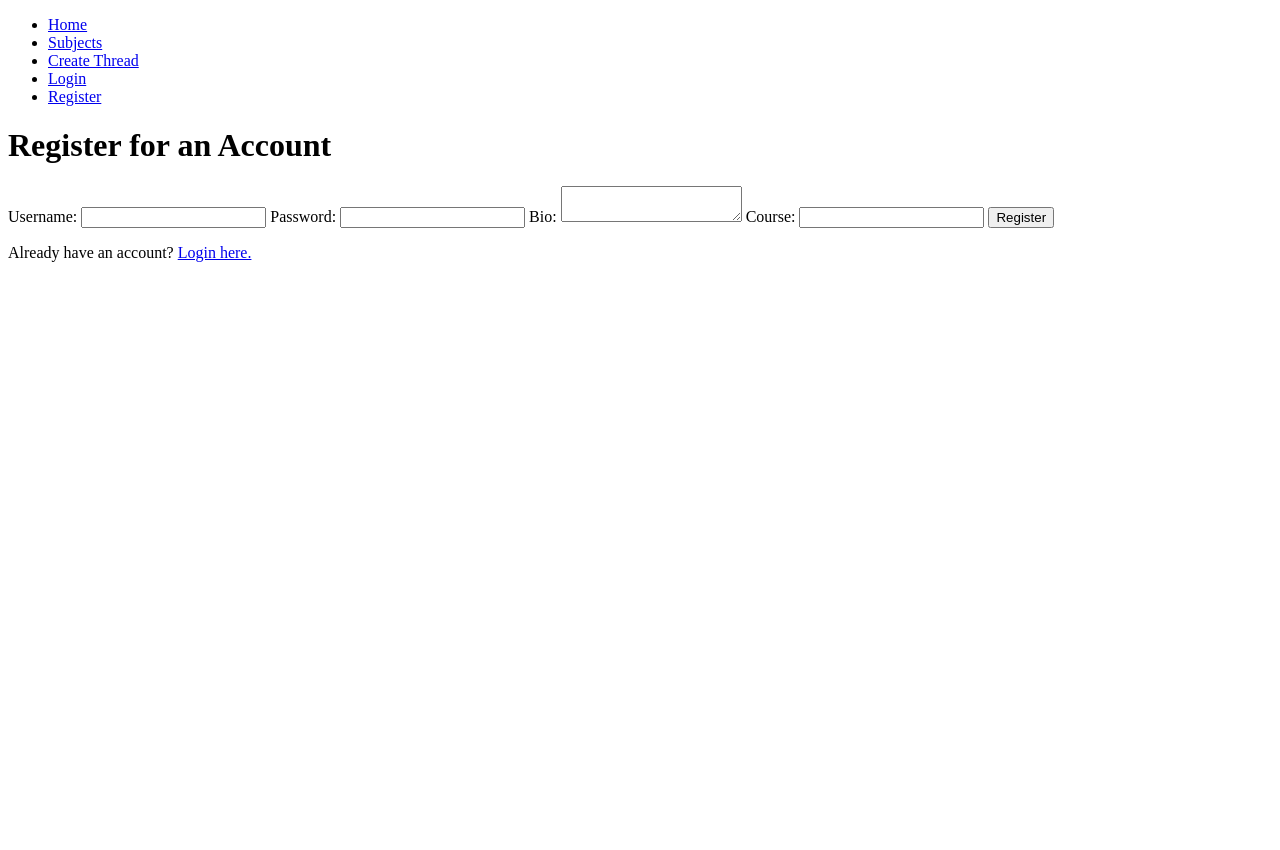
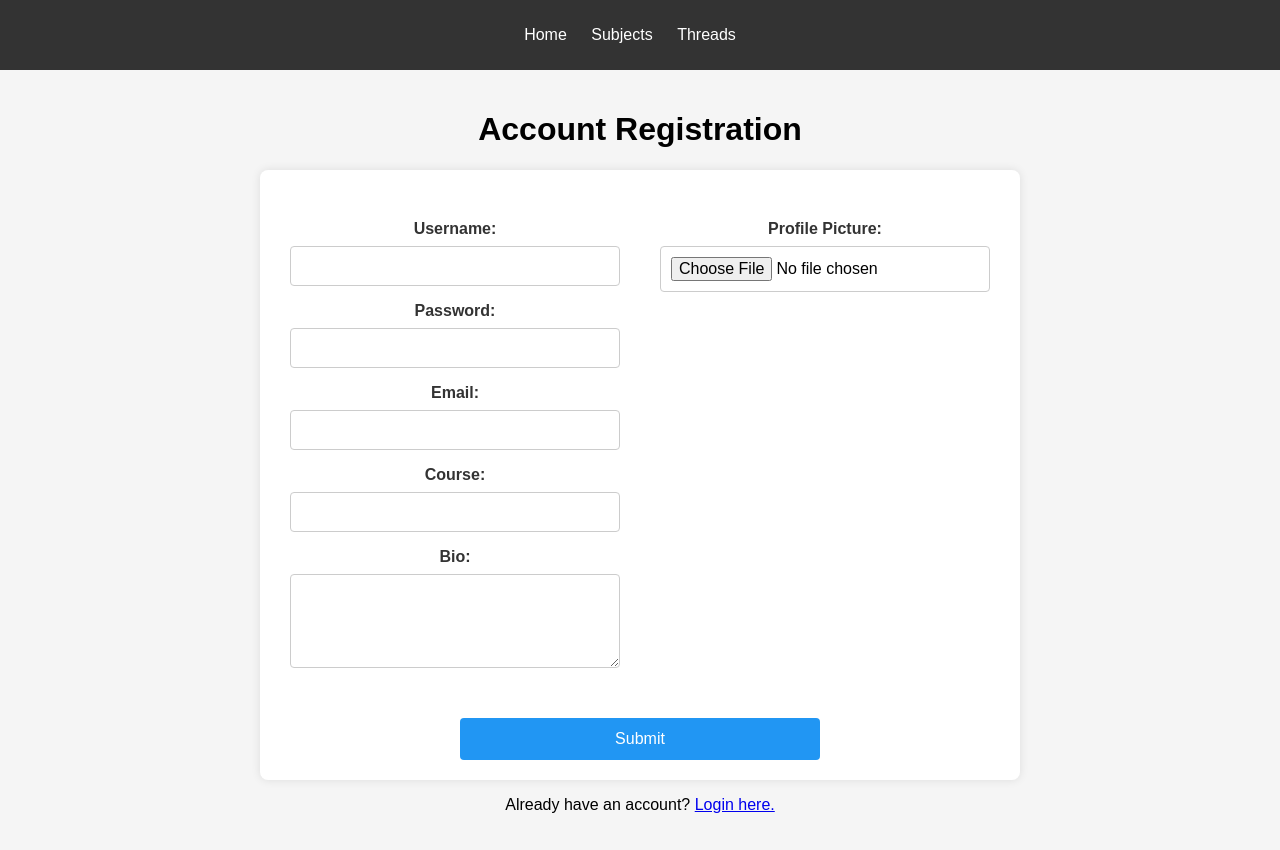
Before and after one commit to lanceferr/studdit, a plain HTML site: page src/register.html in a window 1280 px wide. Before the commit the page ends 800 px from the top, so only its background shows below. Drawn offline with Linux system fonts and the light colour scheme.

Commit message:
feat: added Styling and additional features for Registration page

```diff
--- /dev/null
+++ b/src/css/register.css
@@ -0,0 +1,116 @@
+body {
+    font-family: Arial, Helvetica, sans-serif;
+    background-color: #f5f5f5;
+    margin: 0;
+    padding: 0;
+    display: flex;
+    flex-direction: column;
+    align-items: center;
+    min-height: 100vh;
+}
+
+header {
+    background-color: #333;
+    color: white;
+    padding: 10px 0;
+    text-align: center;
+    width: 100%;
+}
+
+nav ul {
+    list-style-type: none;
+    text-align: center;
+    padding: 0;
+}
+
+nav ul li {
+    display: inline-block;
+    margin-right: 20px;
+}
+
+nav ul li a {
+    color: white;
+    text-decoration: none;
+}
+
+.centered-content {
+    max-width: 800px;
+    width: 100%;
+    padding: 20px;
+    box-sizing: border-box;
+    text-align: center;
+}
+
+.form-container {
+    background-color: #fff;
+    border-radius: 8px;
+    box-shadow: 0 0 10px rgba(0, 0, 0, 0.1);
+    padding: 20px;
+    display: flex;
+    flex-direction: column;
+}
+
+#register-form {
+    margin-top: 20px;
+    display: flex;
+    flex-direction: row;
+    gap: 20px;
+}
+
+.column-left, .column-right {
+    flex: 1;
+    padding: 10px;
+}
+
+label {
+    display: block;
+    margin-bottom: 8px;
+    color: #333;
+    font-weight: bold;
+}
+
+input, select, textarea {
+    width: 100%;
+    padding: 10px;
+    margin-bottom: 16px;
+    box-sizing: border-box;
+    border: 1px solid #ccc;
+    border-radius: 4px;
+    font-size: 16px;
+}
+
+button {
+    background-color: #2196F3;
+    color: white;
+    padding: 12px 20px;
+    border: none;
+    border-radius: 4px;
+    cursor: pointer;
+    font-size: 16px;
+    width: 100%;
+}
+
+button:hover {
+    background-color: #1e88e5;
+}
+
+img {
+    max-width: 100%;
+    height: auto;
+    margin-bottom: 16px;
+    border-radius: 4px;
+}
+
+#profilePic {
+    display: none; /* Hidden */
+    max-width: 100%;
+    height: auto;
+    margin-top: 10px;
+}
+
+.submit-button-container {
+    display: block;
+    align-self: center;
+    width: 50%;
+    margin-top: 20px;
+}
--- /dev/null
+++ b/src/js/register.js
@@ -0,0 +1,50 @@
+document.getElementById('register-form').addEventListener('submit', function(event) {
+    event.preventDefault();
+    const usernameInput = document.getElementById('username-input');
+    const passwordInput = document.getElementById('password-input');
+    const emailInput = document.getElementById('email-input');
+    const bioInput = document.getElementById('bio-input');
+
+    if (usernameInput.value && passwordInput.value && emailInput.value && bioInput.value) {
+        const storedUsers = JSON.parse(localStorage.getItem('users')) || [];
+        const newUser = {
+            username: usernameInput.value,
+            password: passwordInput.value,
+            email: emailInput.value,
+            bio: bioInput.value,
+            profilePicture: 'default.png',
+            courses: []
+        };
+
+        storedUsers.push(newUser);
+        localStorage.setItem('users', JSON.stringify(storedUsers));
+        alert('Registration successful!');
+        window.location.href = '/login.html';
+    } else {
+        alert('Username, password, email, and bio are required.');
+    }
+});
+
+function displayProfilePic() {
+    const input = document.getElementById('photo');
+    const img = document.getElementById('profilePic');
+
+    if (input.files && input.files[0]) {
+      const reader = new FileReader();
+
+      reader.onload = function (e) {
+        img.src = e.target.result;
+        img.style.display = 'block';
+      };
+
+      reader.readAsDataURL(input.files[0]);
+    }
+}
+
+function submitForm() {
+    const formData = new FormData(document.getElementById('profileForm'));
+
+    for (const pair of formData.entries()) {
+      console.log(pair[0] + ': ' + pair[1]);
+    }
+}
--- a/src/register.html
+++ b/src/register.html
@@ -3,8 +3,8 @@
 <head>
     <meta charset="UTF-8">
     <meta name="viewport" content="width=device-width, initial-scale=1.0">
-    <title>Studdit Forum - Register</title>
-    <link rel="stylesheet" href="css/styles.css">
+    <title>Register</title>
+    <link rel="stylesheet" href="css/register.css">
 </head>
 <body>
     <header>
@@ -12,35 +12,49 @@
             <ul>
                 <li><a href="index.html">Home</a></li>
                 <li><a href="subject.html">Subjects</a></li>
-                <li><a href="create-thread.html">Create Thread</a></li>
-                <li><a href="login.html">Login</a></li>
-                <li><a href="register.html">Register</a></li>
+                <li><a href="thread.html">Threads</a></li>
             </ul>
         </nav>
     </header>
 
-    <main>
-        <h1>Register for an Account</h1>
+    <main class="centered-content">
+        <h1>Account Registration</h1>
 
-        <form id="register-form">
-            <label for="username">Username:</label>
-            <input type="text" id="username" required>
+        <div class="form-container">
+            <form action="" id="register-form">
+              <div class="column-left">
+                <label for="name">Username:</label>
+                <input type="text" name="name" id="name" required>
 
-            <label for="password">Password:</label>
-            <input type="password" id="password" required>
+                <label for="password-input">Password:</label>
+                <input type="password" id="password-input" required>
 
-            <label for="bio">Bio:</label>
-            <textarea id="bio"></textarea>
+                <label for="email">Email:</label>
+                <input type="email" name="email" id="email" required>
 
-            <label for="course">Course:</label>
-            <input type="text" id="course">
+                <label for="course">Course:</label>
+                <input type="number" name="course" id="course" required>
 
-            <button type="submit">Register</button>
-        </form>
+                <label for="bio-input">Bio:</label>
+                <textarea id="bio-input" rows="4" required></textarea>
+              </div>
+
+              <div class="column-right">
+                <label for="photo">Profile Picture:</label>
+                <input type="file" name="photo" id="photo" onchange="displayProfilePic()">
+                <img src="#" alt="Profile Picture" style="display: none;" id="profilePic">
+              </div>
+            </form>
+            <div class="submit-button-container">
+                <button type="button" onclick="submitForm()">Submit</button>
+            </div>
+
+        </div>
 
         <p>Already have an account? <a href="login.html">Login here.</a></p>
     </main>
 
-    <script src="js/scripts.js"></script>
+    <script src="../js/scripts.js"></script>
+    <script src="../js/register.js"></script>
 </body>
 </html>
```
